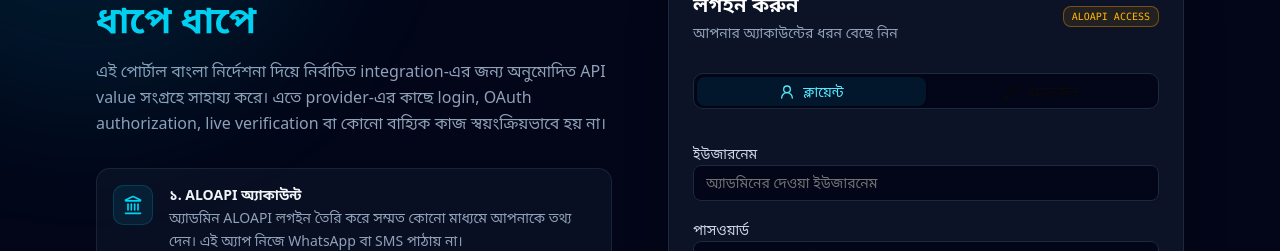
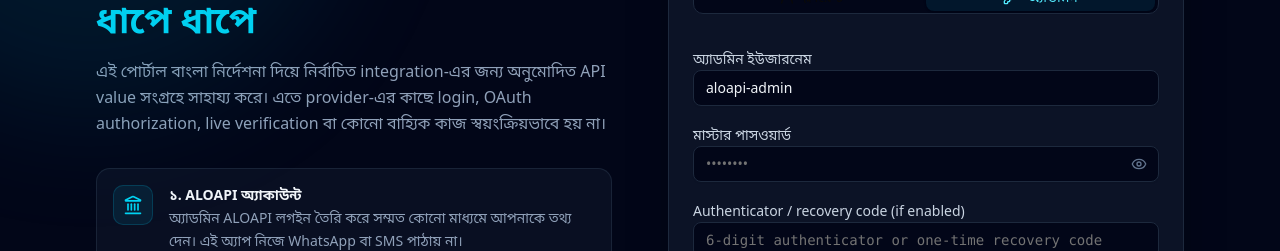
Before and after one commit to aminulislamcontent-bit/alosocalapi, a Next.js app: page / in a window 1280 px wide. Shown: the part 229-480 px from the top of the page. Built offline with nearby package versions, Linux system fonts and the light colour scheme; no server answers.

Commit message:
fix(auth): default local portal to administrator login

```diff
--- a/src/components/portal/login-gateway.tsx
+++ b/src/components/portal/login-gateway.tsx
@@ -42,7 +42,7 @@ export default function LoginGateway({ onLoggedIn }: { onLoggedIn: () => void })
   const { toast } = useToast();
   const router = useRouter();
   const [clientForm, setClientForm] = useState({ username: '', password: '' });
-  const [adminForm, setAdminForm] = useState({ username: '', password: '', mfaCode: '' });
+  const [adminForm, setAdminForm] = useState({ username: 'aloapi-admin', password: '', mfaCode: '' });
   const [showPw, setShowPw] = useState<{ client: boolean; admin: boolean }>({ client: false, admin: false });
   const [loading, setLoading] = useState<'client' | 'admin' | null>(null);
 
@@ -144,7 +144,7 @@ export default function LoginGateway({ onLoggedIn }: { onLoggedIn: () => void })
                 </div>
               </CardHeader>
               <CardContent>
-                <Tabs defaultValue="client" className="w-full">
+                <Tabs defaultValue="admin" className="w-full">
                   <TabsList className="grid grid-cols-2 w-full bg-slate-950 border border-slate-800">
                     <TabsTrigger value="client" className="data-[state=active]:bg-cyan-500/10 data-[state=active]:text-cyan-300 gap-2">
                       <UserRound className="w-4 h-4" /> ক্লায়েন্ট
```
